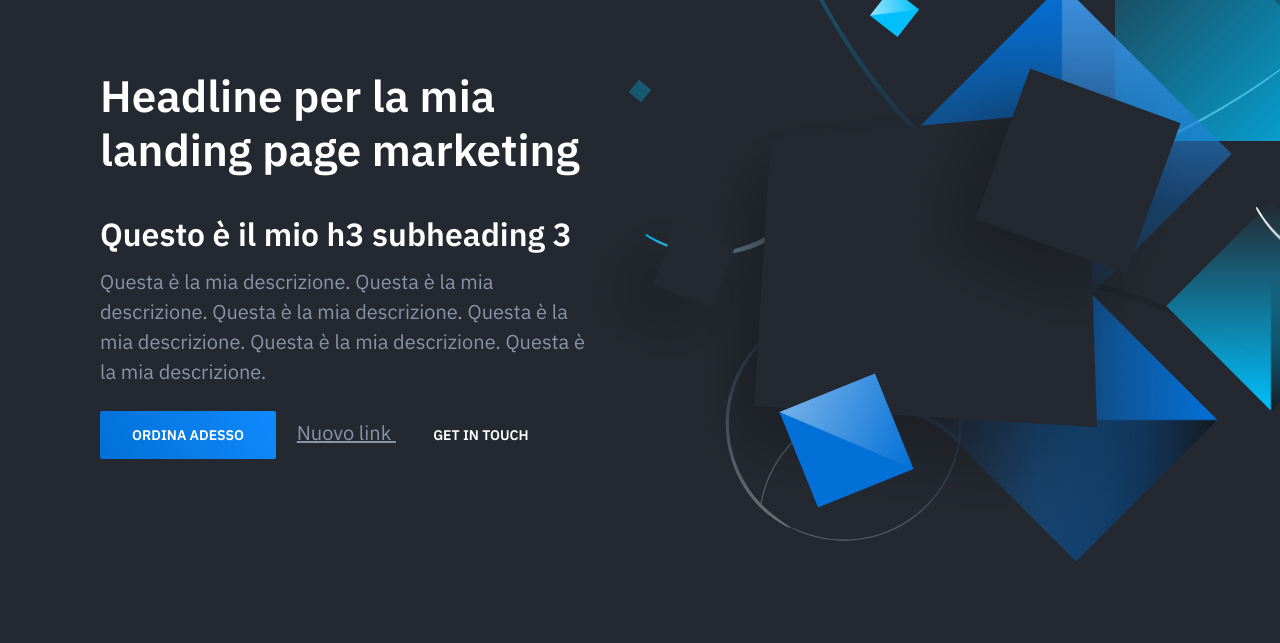
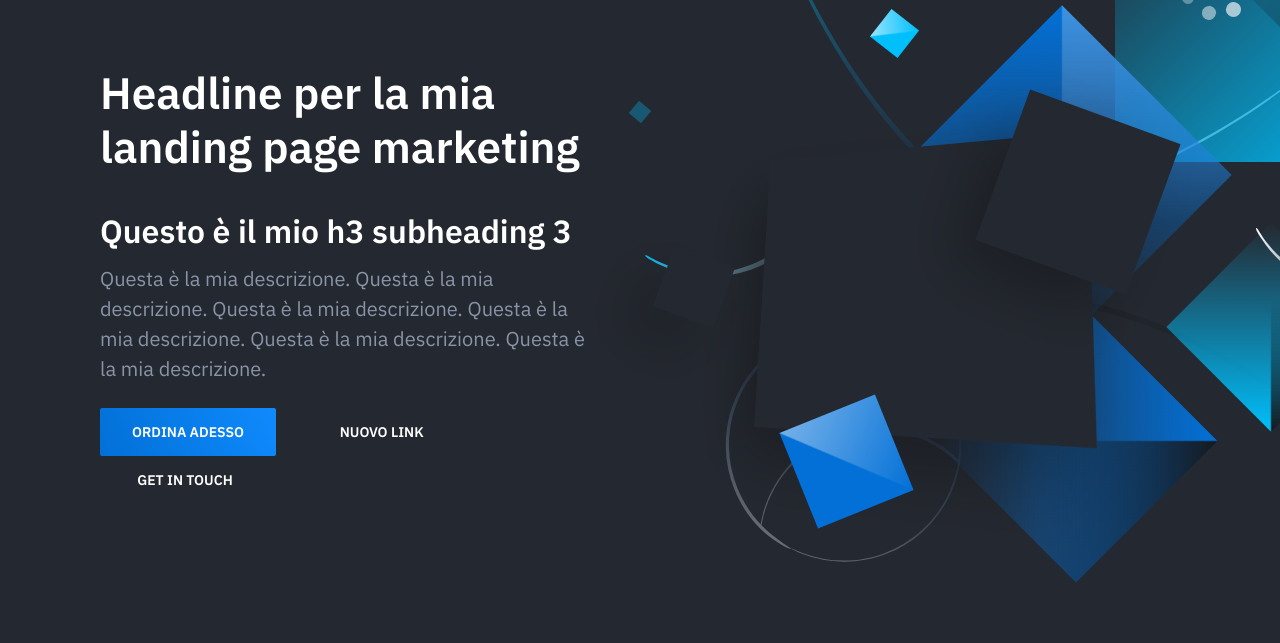
Before and after one commit to francescoesposito01/landing_page, a plain HTML site: page index.html in a window 1280 px wide. Shown: the part 78-721 px from the top of the page. Drawn offline with nearby package versions, Linux system fonts and the light colour scheme.

Commit message:
modificato button

```diff
--- a/index.html
+++ b/index.html
@@ -47,7 +47,7 @@
                             <a id="init-preorder-top-home" class="button button-primary" href="preorder.html">
                                 Ordina adesso
                             </a>
-                            <a href="ordernow.html">
+                            <a class="button" href="ordernow.html">
                                 Nuovo link
                             </a>
                             <a id="init-get-in-touch" class="button" href="getintouch.html">
```
